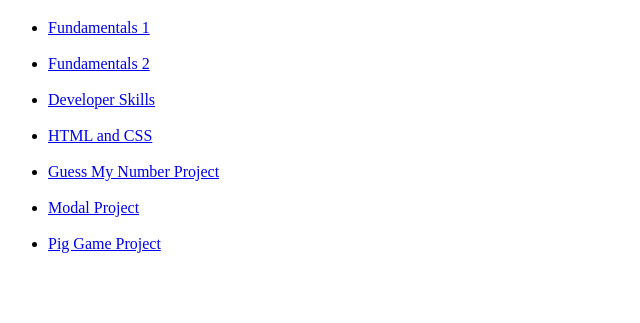
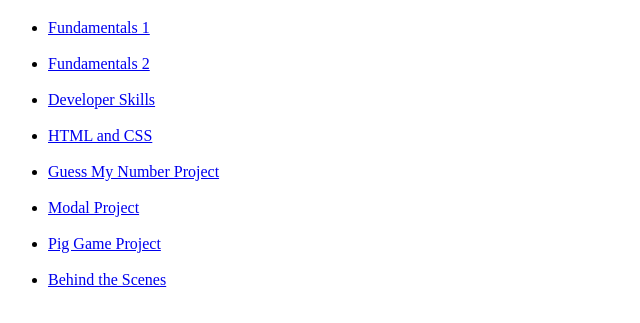
Before and after one commit to csmitty97/javascript_course, a plain HTML site: page index.html in a window 1280 px wide. Shown: the part 61-384 px from the top of the page, without its empty margins (0-640 px from the left). Drawn offline with Linux system fonts and the light colour scheme.

Commit message:
Update index.html

```diff
--- a/index.html
+++ b/index.html
@@ -21,6 +21,7 @@
       <li><a href="guess-my-number/index.html">Guess My Number Project</a></li><br>
       <li><a href="modal-project/index.html">Modal Project</a></li><br>
       <li><a href="pig-game/index.html">Pig Game Project</a></li><br>
+      <li><a href="behind-the-scenes/index.html">Behind the Scenes</a></li><br>
 
     </ul>
 
```
